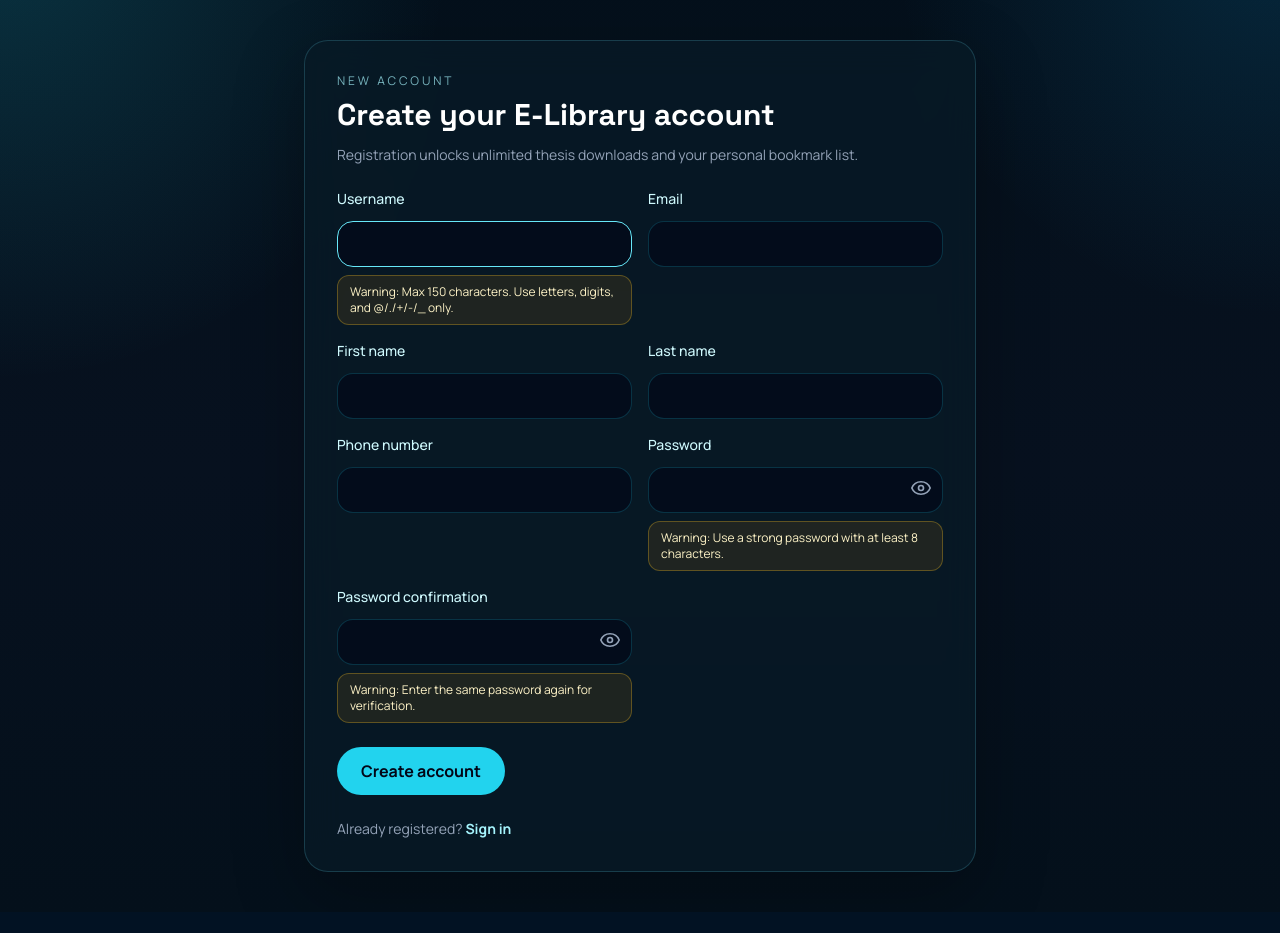
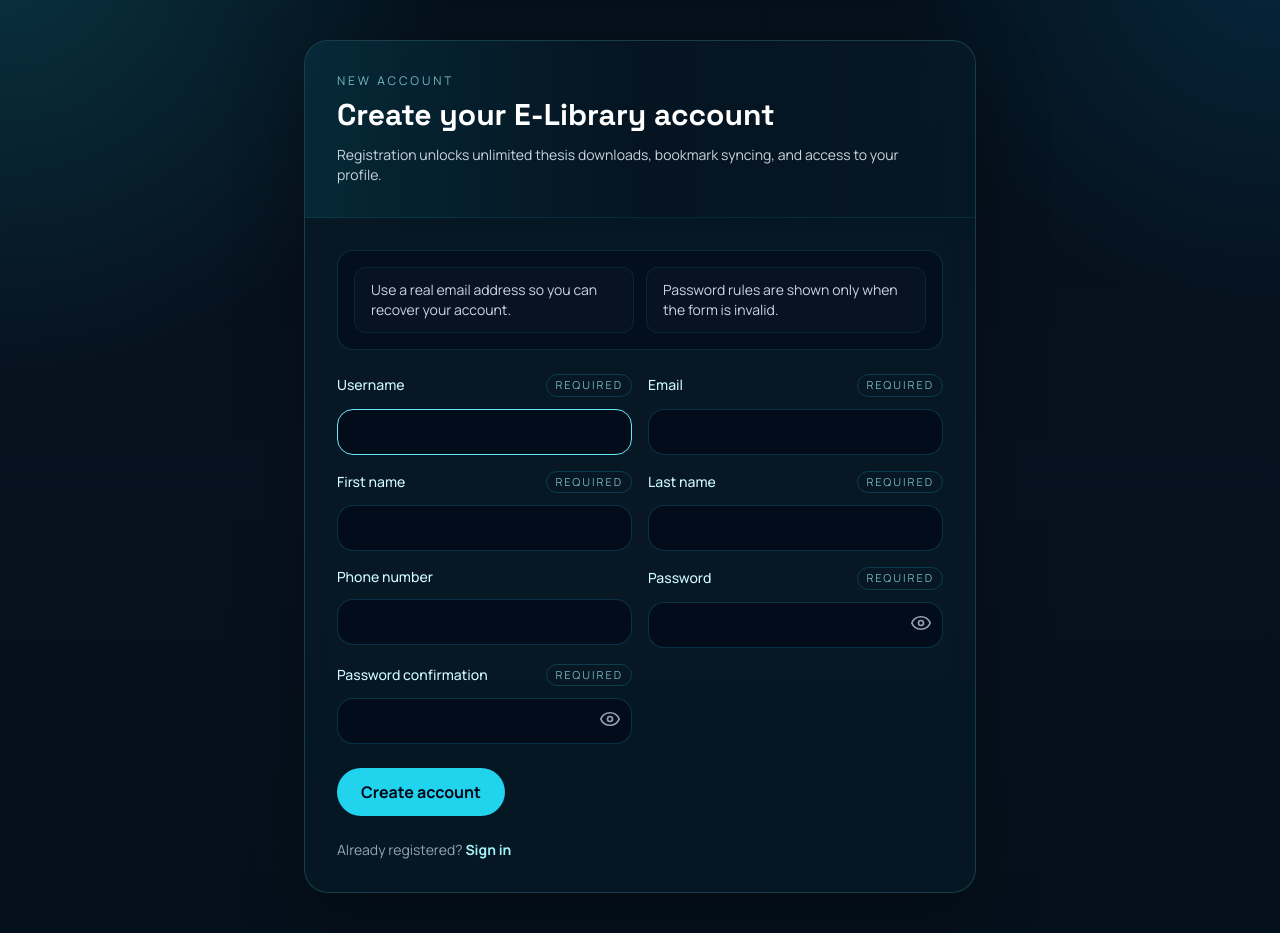
Before and after one commit to PIC2006/E-library, a Django app: page /accounts/register/ in a window 1280 px wide. Shown: the part 71-1004 px from the top of the page. Before the commit the page ends 964 px from the top, so only its background shows below. Run offline with Django 5.2, Linux system fonts and the light colour scheme; data comes from the database, SQL or seed files in the repository; data that the repository does not hold is empty; parts of the project's set-up code (start-up, migrations or seed data) failed here and were passed over; some libraries are stand-ins or nearby versions.

```diff
--- a/accounts/forms.py
+++ b/accounts/forms.py
@@ -39,9 +39,6 @@ class UserRegistrationForm(UserCreationForm):
 
     def __init__(self, *args, **kwargs):
         super().__init__(*args, **kwargs)
-        self.fields["username"].help_text = "Warning: Max 150 characters. Use letters, digits, and @/./+/-/_ only."
-        self.fields["password1"].help_text = "Warning: Use a strong password with at least 8 characters."
-        self.fields["password2"].help_text = "Warning: Enter the same password again for verification."
         for field in self.fields.values():
             field.widget.attrs.update(
                 {
--- a/templates/accounts/register.html
+++ b/templates/accounts/register.html
@@ -2,12 +2,20 @@
 {% block title %}Register | E-Library{% endblock %}
 {% block content %}
 <div class="mx-auto max-w-2xl">
-    <section class="glass rounded-3xl p-8">
+    <section class="glass overflow-hidden rounded-3xl">
+        <div class="border-b border-cyan-400/10 bg-gradient-to-r from-cyan-500/10 via-slate-950/20 to-transparent p-8">
             <p class="text-xs uppercase tracking-[0.24em] text-cyan-200/70">New account</p>
             <h1 class="mt-2 text-3xl font-bold text-white">Create your E-Library account</h1>
-        <p class="mt-3 text-sm text-slate-400">Registration unlocks unlimited thesis downloads and your personal bookmark list.</p>
+            <p class="mt-3 max-w-xl text-sm text-slate-300">Registration unlocks unlimited thesis downloads, bookmark syncing, and access to your profile.</p>
+        </div>
 
-        <form method="post" class="mt-6 grid gap-4 sm:grid-cols-2">
+        <div class="p-8">
+            <div class="mb-6 grid gap-3 rounded-2xl border border-cyan-400/15 bg-slate-950/40 p-4 text-sm text-slate-300 sm:grid-cols-2">
+                <div class="rounded-xl border border-cyan-400/10 bg-slate-900/40 px-4 py-3">Use a real email address so you can recover your account.</div>
+                <div class="rounded-xl border border-cyan-400/10 bg-slate-900/40 px-4 py-3">Password rules are shown only when the form is invalid.</div>
+            </div>
+
+            <form method="post" class="grid gap-4 sm:grid-cols-2">
                 {% csrf_token %}
 
                 {% if form.non_field_errors %}
@@ -18,23 +26,32 @@
 
                 {% for field in form %}
                     <div class="sm:col-span-1">
-                    <label class="mb-2 block text-sm font-medium text-cyan-100">{{ field.label }}</label>
+                        <div class="mb-2 flex items-center justify-between gap-3">
+                            <label class="block text-sm font-medium text-cyan-100">{{ field.label }}</label>
+                            {% if field.field.required %}
+                                <span class="rounded-full border border-cyan-400/20 px-2 py-0.5 text-[11px] uppercase tracking-[0.18em] text-cyan-200/70">Required</span>
+                            {% endif %}
+                        </div>
                         {{ field }}
+                        {% if field.errors %}
+                            <div class="mt-2 rounded-xl border border-amber-400/30 bg-amber-500/10 px-3 py-2 text-xs text-amber-100">
                                 {% for error in field.errors %}
-                        <p class="mt-1 text-xs text-rose-200">{{ error }}</p>
+                                    <p>{{ error }}</p>
                                 {% endfor %}
-                    {% if field.help_text %}
-                        {% if field.name == 'username' or field.name == 'password1' or field.name == 'password2' %}
-                            <p class="mt-2 rounded-xl border border-amber-400/30 bg-amber-500/10 px-3 py-2 text-xs text-amber-100">{{ field.help_text|safe }}</p>
-                        {% else %}
-                            <p class="mt-1 text-xs text-slate-400">{{ field.help_text|safe }}</p>
+                                {% if field.name == 'username' %}
+                                    <p class="mt-1 text-amber-50/90">Use letters, numbers, and @/./+/-/_ only.</p>
+                                {% elif field.name == 'password1' %}
+                                    <p class="mt-1 text-amber-50/90">Use at least 8 characters and a stronger mix of letters and numbers.</p>
+                                {% elif field.name == 'password2' %}
+                                    <p class="mt-1 text-amber-50/90">Enter the same password again.</p>
                                 {% endif %}
+                            </div>
                         {% endif %}
                     </div>
                 {% endfor %}
 
-            <div class="sm:col-span-2">
-                <button type="submit" class="mt-2 rounded-full bg-cyan-400 px-6 py-3 font-semibold text-slate-950 hover:bg-cyan-300">
+                <div class="sm:col-span-2 mt-2">
+                    <button type="submit" class="rounded-full bg-cyan-400 px-6 py-3 font-semibold text-slate-950 hover:bg-cyan-300">
                         Create account
                     </button>
                 </div>
@@ -44,6 +61,7 @@
                 Already registered?
                 <a href="{% url 'login' %}" class="font-semibold text-cyan-200 hover:text-cyan-100">Sign in</a>
             </p>
+        </div>
     </section>
 </div>
 {% endblock %}
```
Lines whose indentation alone changed are shown as unchanged.
